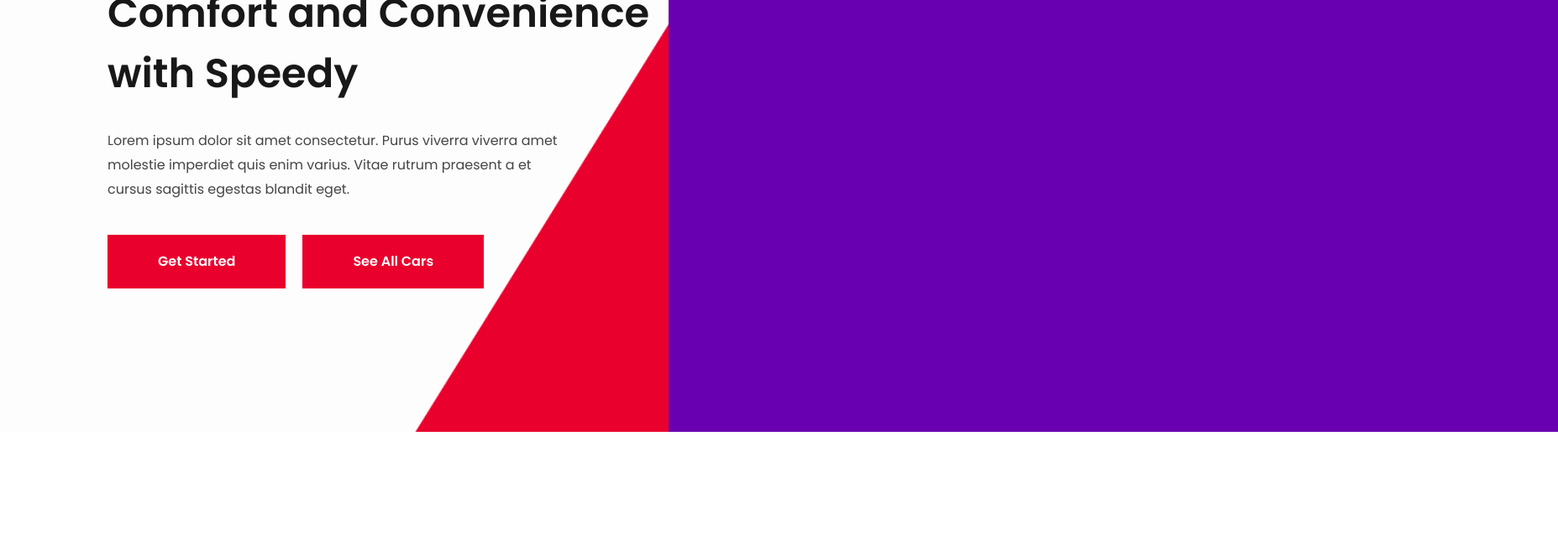
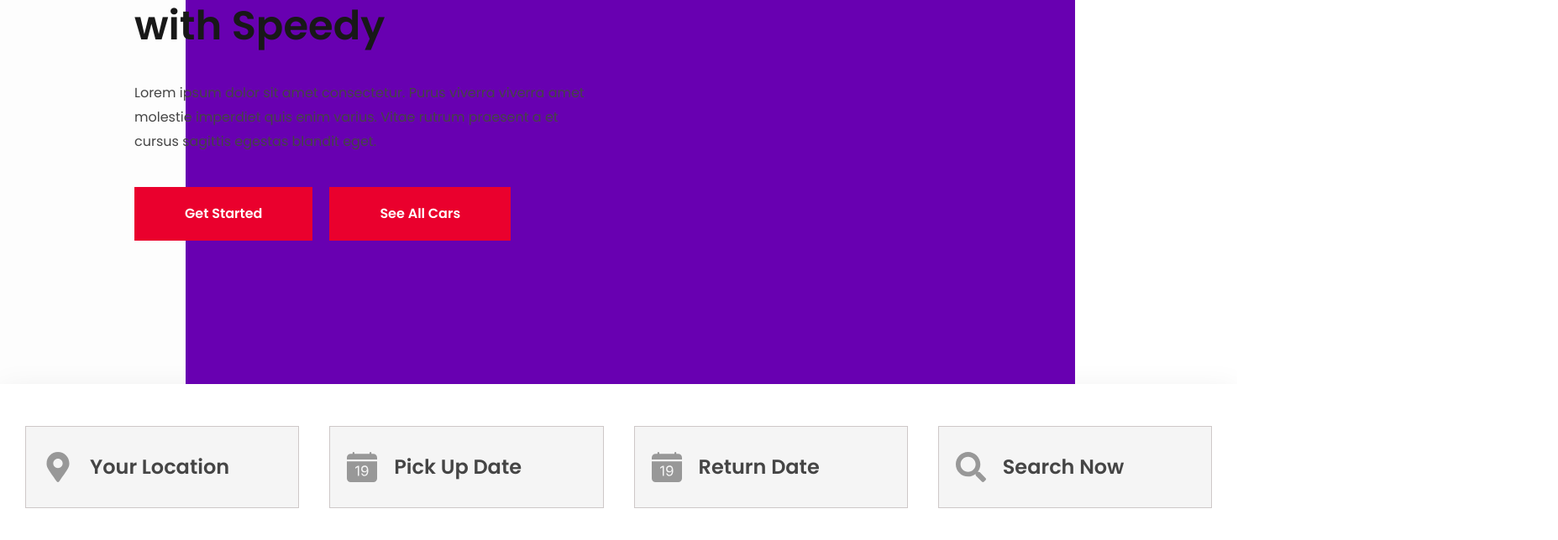
Before and after one commit to shoumen-shomu/speedyrent, a React (Vite) app: page / in a window 1280 px wide. Shown: the part 400-1044 px from the top of the page at 84% size, 1855 px wide, since content can reach past the window. Before the commit the page ends 915 px from the top, so only its background shows below. Built offline with nearby package versions, Linux system fonts and the light colour scheme.

Commit message:
Add SearchBar component and update Banner layout; include react-icons dependency

```diff
--- a/package.json
+++ b/package.json
@@ -13,6 +13,7 @@
     "@tailwindcss/vite": "^4.1.18",
     "react": "^19.2.0",
     "react-dom": "^19.2.0",
+    "react-icons": "^5.5.0",
     "react-router-dom": "^7.12.0",
     "tailwindcss": "^4.1.18"
   },
--- a/src/components/layouts/Banner.jsx
+++ b/src/components/layouts/Banner.jsx
@@ -4,26 +4,27 @@
 import Images from "../Images";
 import bannerimage from "/src/assets/bannerimage.png";
 
+
 const Banner = () => {
   return (
     <div>
-      <div className="bg-[url('/src/assets/bannerbg.png')] pt-[211px] bg-cover bg-center bg-no-repeat">
-        <div className="flex pt-[97px]">
+      <div className="bg-[url('/src/assets/bannerbg.png')] pt-52.75 bg-cover bg-center bg-no-repeat">
+        <div className="flex justify-end pt-10">
+          <div className=" max-w-167 absolute left-40">
             <Container>
-              <div className=" w-[668px] ml-32">
               <h1 className="font-pop font-semibold text-[48px] text-[#181818] leading-[150%]">
                 Experience Ultimate Comfort and Convenience with Speedy
               </h1>
-                <p className="font-pop font-normal text-base text-[#454545] leading-[180%] w-[556px] pt-[30px] pb-[40px]">
+              <p className="font-pop font-normal text-base text-[#454545] leading-[180%] w-139 pt-7.5 pb-10">
                 Lorem ipsum dolor sit amet consectetur. Purus viverra viverra
-                  amet molestie imperdiet quis enim varius. Vitae rutrum
-                  praesent a et cursus sagittis egestas blandit eget.{" "}
+                amet molestie imperdiet quis enim varius. Vitae rutrum praesent
+                a et cursus sagittis egestas blandit eget.{" "}
               </p>
               <div className="flex gap-x-5">
                 <Link>
                   <Button
                     className={
-                        "bg-[#EA002D] font-pop font-semibold text-base text-white hover:bg-white hover:text-[#181818] duration-300 inline-block duration-300"
+                      "bg-[#EA002D] font-pop font-semibold text-base text-white hover:bg-white hover:text-[#181818] duration-300"
                     }
                     btnText={"Get Started"}
                   />
@@ -32,15 +33,17 @@
                   {" "}
                   <Button
                     className={
-                        "bg-[#EA002D] font-pop font-semibold text-base text-white hover:bg-white hover:text-[#181818] duration-300 inline-block duration-300"
+                      "bg-[#EA002D] font-pop font-semibold text-base text-white hover:bg-white hover:text-[#181818] duration-300"
                     }
                     btnText={"See All Cars"}
                   />
                 </Link>
               </div>
+            </Container>
           </div>
-          </Container>
-          <Images imgSrc={bannerimage} />
+          <div className="">
+            <Images className={"w-full "} imgSrc={bannerimage} />
+          </div>
         </div>
       </div>
     </div>
--- a/src/components/layouts/Header.jsx
+++ b/src/components/layouts/Header.jsx
@@ -12,10 +12,10 @@
       <div className="fixed w-full top-0 left-0 py-12.5">
         <Container>
           <Flex className={"justify-between"}>
-            <div className="logo w-[25%]">
+            <div className="logo w-[20%]">
               <Images imgSrc={logo} />
             </div>
-            <div className="w-[63%]">
+            <div className="w-[65%]">
               <ul className="flex items-center gap-x-20">
                 <Link to={"/about"}>
                   <li className="font-pop font-semibold text-[24px] text-[#181818] leading-[150%] hover:text-[#EA002D] duration-300">
--- /dev/null
+++ b/src/components/layouts/SearchBar.jsx
@@ -0,0 +1,42 @@
+
+import Container from "../Container";
+import { FaMapMarkerAlt } from "react-icons/fa";
+import { BsFillCalendarDateFill } from "react-icons/bs";
+import { FaSearch } from "react-icons/fa";
+
+const SearchBar = () => {
+  return (
+    <div className="">
+      <Container>
+        <div className="w-368.25 py-12.5 px-7.5 flex gap-x-9 shadow-[0px_8px_35px_0px_rgba(24,24,24,0.08)]">
+          <div className="flex gap-x-5 items-center border border-[#CEC8C8] bg-[#F5F5F5] py-[30px] pl-[20px] w-[343px] group hover:bg-[#EA002D] hover:border-[#EA002D] duration-500">
+            <FaMapMarkerAlt className="text-[#989898] text-[36px] group-hover:text-[#FDFDFD] duration-500" />
+            <p className="font-pop font-semibold text-[24px] text-[#454545] leading-[150%] group-hover:text-[#FDFDFD] duration-500">
+              Your Location
+            </p>
+          </div>
+          <div className="flex gap-x-5 items-center border border-[#CEC8C8] bg-[#F5F5F5] py-[30px] pl-[20px] w-[343px] group hover:bg-[#EA002D] hover:border-[#EA002D] duration-500">
+            <BsFillCalendarDateFill className="text-[#989898] text-[36px] group-hover:text-[#FDFDFD] duration-500" />
+            <p className="font-pop font-semibold text-[24px] text-[#454545] leading-[150%] group-hover:text-[#FDFDFD] duration-500">
+              Pick Up Date
+            </p>
+          </div>
+          <div className="flex gap-x-5 items-center border border-[#CEC8C8] bg-[#F5F5F5] py-[30px] pl-[20px] w-[343px] group hover:bg-[#EA002D] hover:border-[#EA002D] duration-500">
+            <BsFillCalendarDateFill className="text-[#989898] text-[36px] group-hover:text-[#FDFDFD] duration-500" />
+            <p className="font-pop font-semibold text-[24px] text-[#454545] leading-[150%] group-hover:text-[#FDFDFD] duration-500">
+              Return Date
+            </p>
+          </div>
+          <div className="flex gap-x-5 items-center border border-[#CEC8C8] bg-[#F5F5F5] py-7.5 pl-5 w-[343px] group hover:bg-[#EA002D] hover:border-[#EA002D] duration-500">
+            <FaSearch className="text-[#989898] text-[36px] group-hover:text-[#FDFDFD] duration-500" />
+            <p className="font-pop font-semibold text-[24px] text-[#454545] leading-[150%] group-hover:text-[#FDFDFD] duration-500">
+              Search Now
+            </p>
+          </div>
+        </div>
+      </Container>
+    </div>
+  );
+};
+
+export default SearchBar;
--- a/src/components/pages/Home.jsx
+++ b/src/components/pages/Home.jsx
@@ -1,10 +1,12 @@
 import Banner from "../layouts/Banner";
+import SearchBar from "../layouts/SearchBar";
 
 
 const Home = () => {
   return (
     <div>
      <Banner/>
+     <SearchBar/>
     </div>
   );
 };
```
Also changed, not shown: 1 other file (tests, documents, lock files or other folders). Lines whose indentation alone changed are shown as unchanged.
